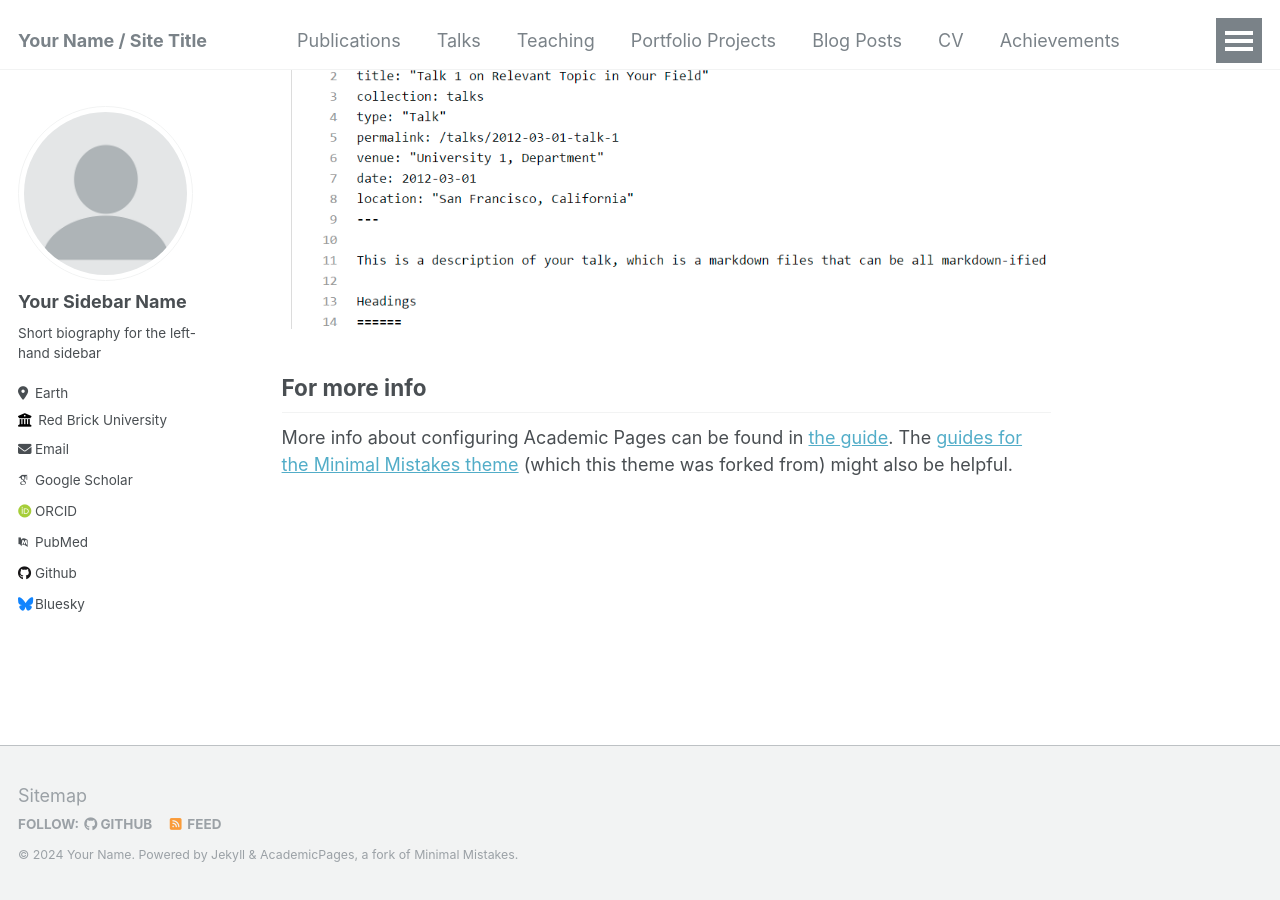
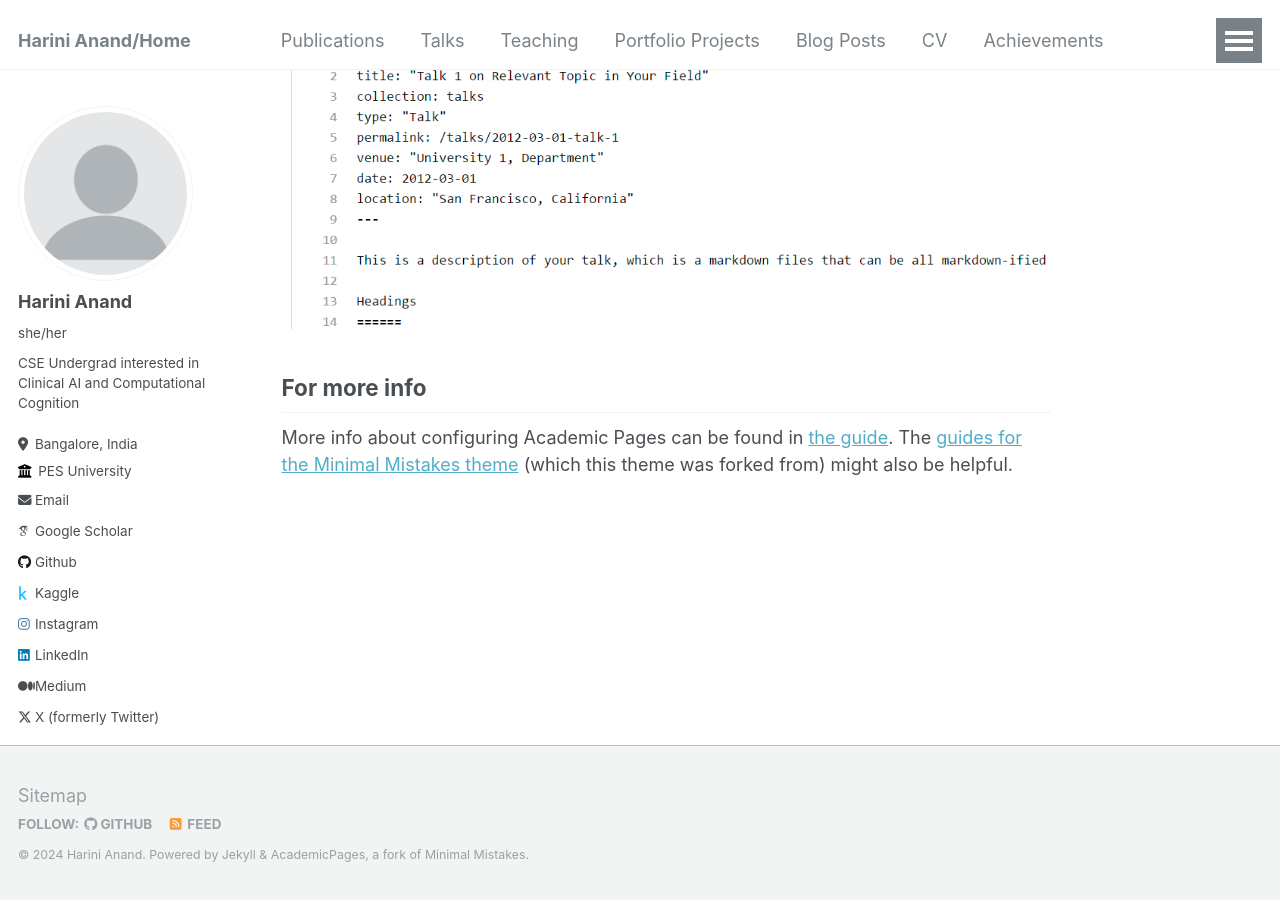
Before and after one commit to inirah02/harinianand, a Jekyll site: the page built from _pages/about.md, in a window 1280 px wide and 900 px high, scrolled down 2660 px. Built offline with Jekyll 4.4.1, drawn with Linux system fonts in a browser that asks for light colours; some web fonts are replaced.

Commit message:
Update _config.yml
Signed-off-by: Harini Anand <91796119+inirah02@users.noreply.github.com>

```diff
--- a/_config.yml
+++ b/_config.yml
@@ -8,10 +8,10 @@
 
 # Basic Site Settings
 locale                   : "en-US"
-title                    : "Your Name / Site Title"
+title                    : "Harini Anand/Home"
 title_separator          : "-"
-name                     : &name "Your Name"
-description              : &description "personal description"
+name                     : &name "Harini Anand"
+description              : &description "CSE Undergrad interested in Clinical AI and Computational Cognition"
 url                      : https://academicpages.github.io # the base hostname & protocol for your site e.g. "https://mmistakes.github.io"
 baseurl                  : "" # the subpath of your site, e.g. "/blog"
 repository               : "academicpages/academicpages.github.io"
@@ -22,56 +22,27 @@ repository               : "academicpages/academicpages.github.io"
 author:
   # Biographic information
   avatar           : "profile.png"
-  name             : "Your Sidebar Name"
-  pronouns         : # example: "she/her"
-  bio              : "Short biography for the left-hand sidebar"
-  location         : "Earth"
-  employer         : "Red Brick University"
+  name             : "Harini Anand"
+  pronouns         : "she/her"
+  bio              : "CSE Undergrad interested in Clinical AI and Computational Cognition"
+  location         : "Bangalore, India"
+  employer         : "PES University"
   uri              : # URL
-  email            : "none@example.org"
+  email            : "harini.anand@gmail.com"
 
   # Academic websites
-  arxiv            : # URL - Update with the correct link to your profile
-  googlescholar    : "https://scholar.google.com/citations?user=PS_CX0AAAAAJ"
-  impactstory      : # URL
-  orcid            : "http://orcid.org/yourorcidurl"
-  semantic         : # URL
-  pubmed           : "https://www.ncbi.nlm.nih.gov/pubmed/?term=john+snow"
-  researchgate     : # URL
+  googlescholar    : "https://scholar.google.com/citations?user=uSPqOjEAAAAJ&hl=en"
 
   # Repositories and software development
-  bitbucket        : # Username - Update with your username on the site
-  codepen          : # Username
-  dribbble         : # Username
-  github           : "academicpages"
-  kaggle           : # Username
-  stackoverflow    : # User number or user number and name (i.e., use "1" or "1/jeff-atwood")
+  github           : https://github.com/inirah02
+  kaggle           : https://www.kaggle.com/harinianand2002
 
   # Social media
-  bluesky          : "bsky.app" # Replace this with you Bluesky username
-  facebook         : # Username
-  flickr           : # Username
-  foursquare       : # Username
-  goodreads        : # Username
-  google_plus      : # Username
-  keybase          : # Username
-  instagram        : # Username
-  lastfm           : # Username
-  linkedin         : # Username
-  mastodon         : # URL
-  medium           : # URL
-  pinterest        : # Username
-  soundcloud       : # Username
-  steam            : # Username
-  telegram         : # URL
-  tumblr           : # Username
-  twitter          : # Username for X / Twitter
-  vine             : # Username
-  weibo            : # Username
-  wikipedia        : # Username
-  xing             : # Username
-  youtube          : # Username
-  zhihu            : # URL
+  instagram        : inirah._.02
+  linkedin         : https://www.linkedin.com/in/harini-anand-2002/
+  medium           : https://harini-anand.medium.com/
+  twitter          : https://x.com/anscombes4tet
+
 
 
 # Site Settings
```
